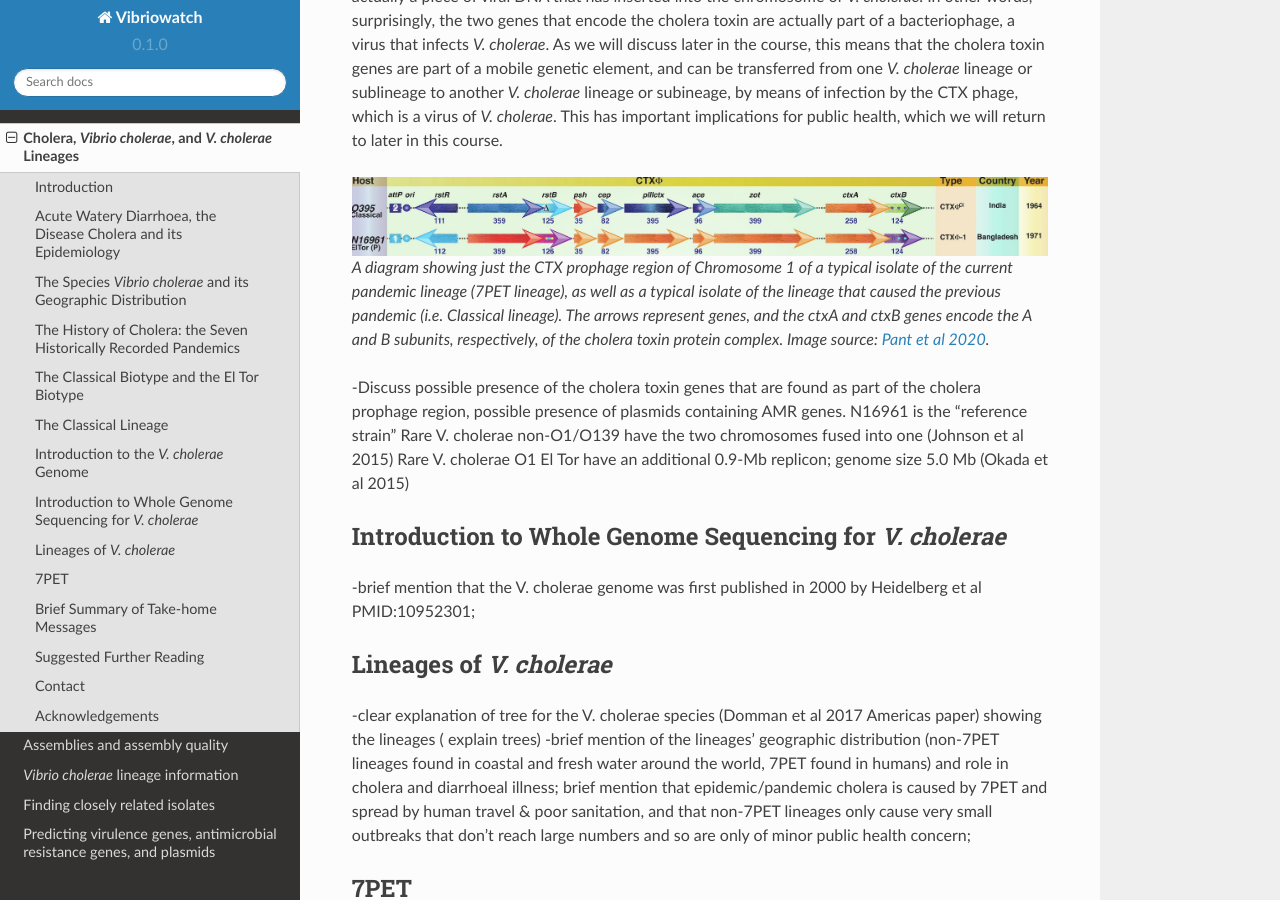
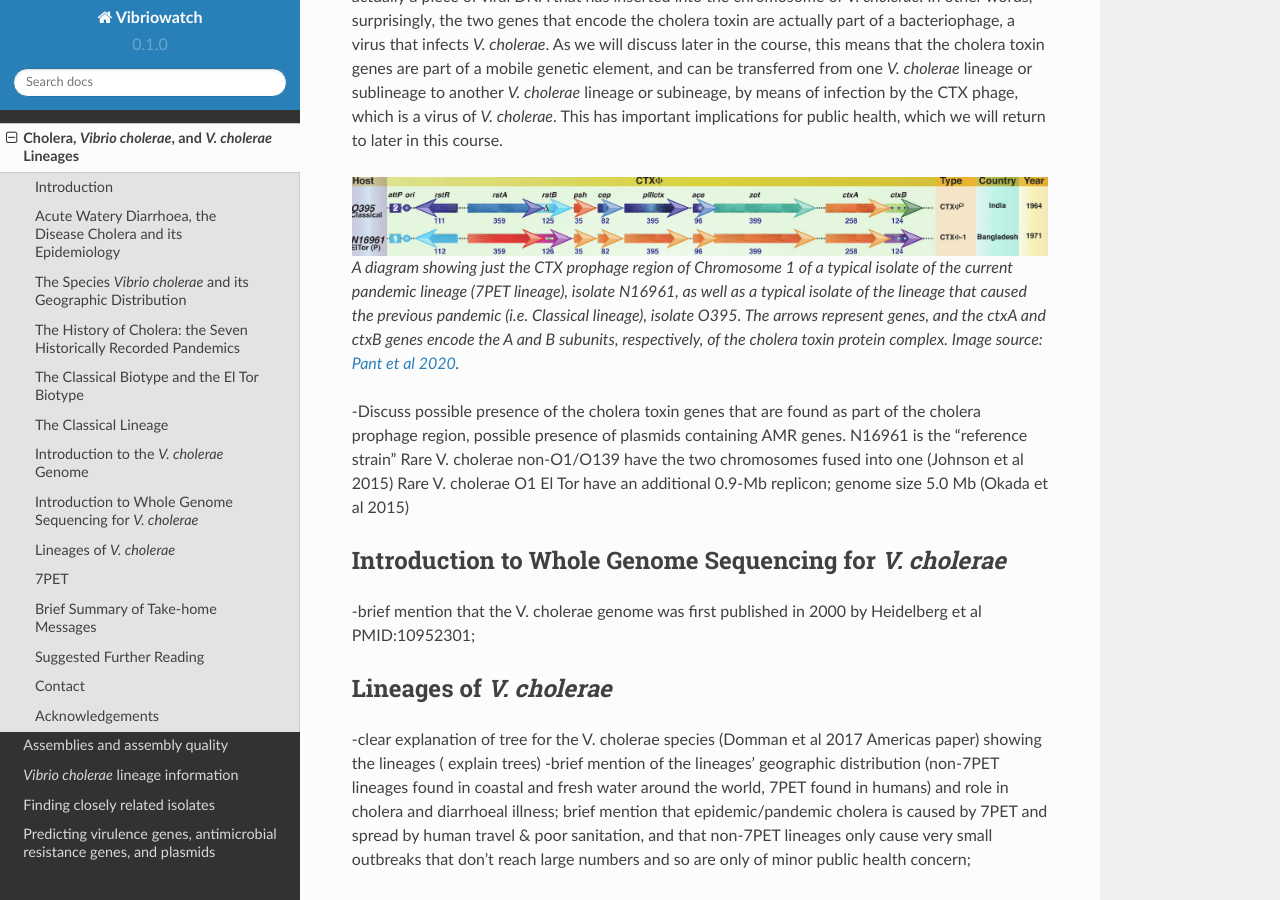
Before and after one commit to avrilcoghlan/cholerabook, a Sphinx documentation site: the page built from docs/source/vibriogenomes.rst, in a window 1280 px wide and 900 px high, scrolled down 7275 px. Built offline with Sphinx 7.4.7 and the Read the Docs theme 2.0.0, drawn with Linux system fonts in a browser that asks for light colours.

Commit message:
Update vibriogenomes.rst

```diff
--- a/docs/source/vibriogenomes.rst
+++ b/docs/source/vibriogenomes.rst
@@ -177,9 +177,9 @@
 by the CTX phage, which is a virus of *V. cholerae*. This has important implications for public health, which we will return to later in this course.
 
 .. figure:: CtxProphage.jpg
-  :width: 700
+  :width: 800
 
-  A diagram showing just the CTX prophage region of Chromosome 1 of a typical isolate of the current pandemic lineage (7PET lineage), as well as a typical isolate of the lineage that caused the previous pandemic (i.e. Classical lineage). The arrows represent genes, and the *ctxA* and *ctxB* genes encode the A and B subunits, respectively, of the cholera toxin protein complex. Image source: `Pant et al 2020`_.
+  A diagram showing just the CTX prophage region of Chromosome 1 of a typical isolate of the current pandemic lineage (7PET lineage), isolate N16961, as well as a typical isolate of the lineage that caused the previous pandemic (i.e. Classical lineage), isolate O395. The arrows represent genes, and the *ctxA* and *ctxB* genes encode the A and B subunits, respectively, of the cholera toxin protein complex. Image source: `Pant et al 2020`_.
 
 .. _Pant et al 2020: https://pubmed.ncbi.nlm.nih.gov/31272871/
 
```
